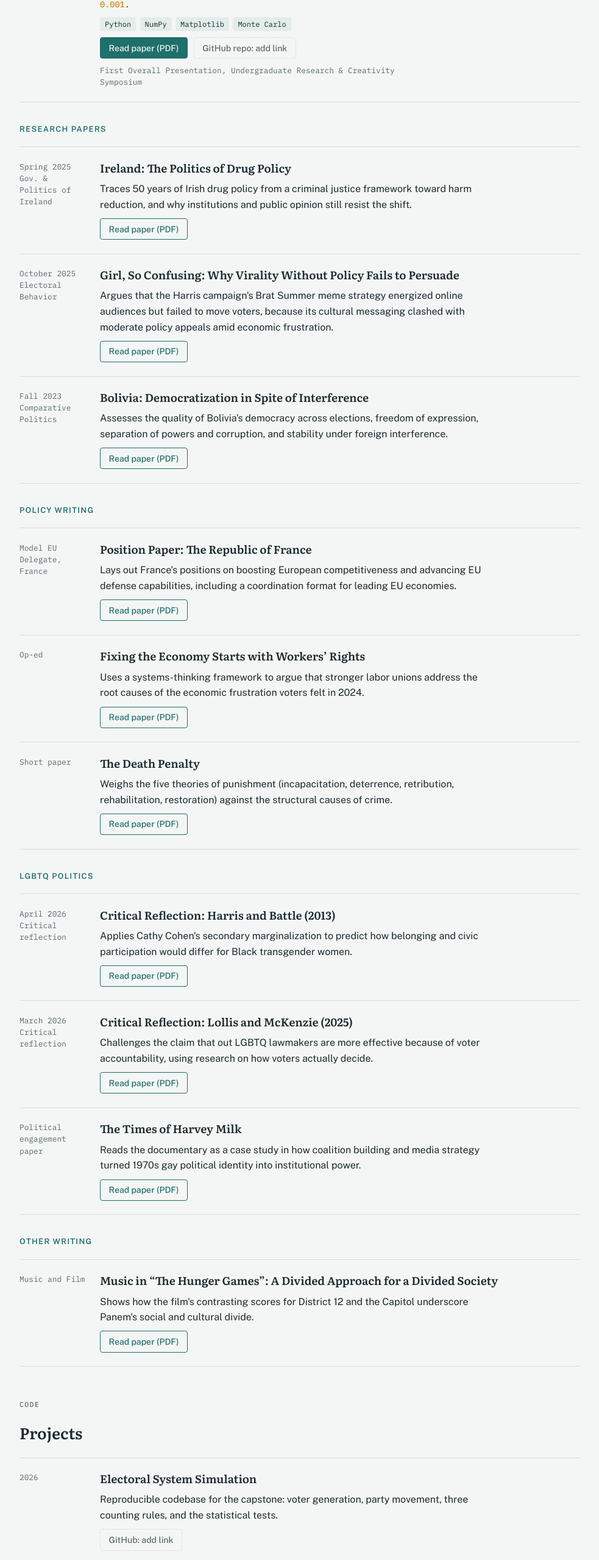
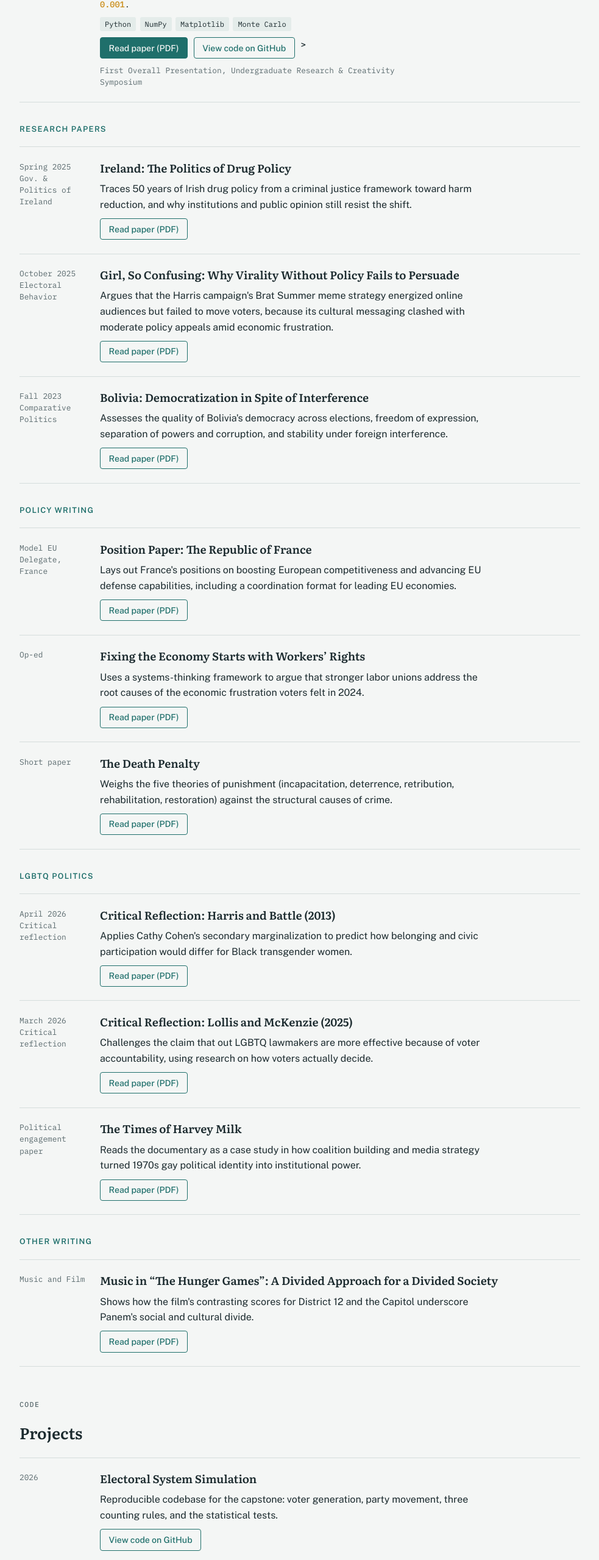
Before and after one commit to mwsobotka/marrissobotka, a plain HTML site: page index.html in a window 1280 px wide. Shown: the part 855-3413 px from the top of the page at 61% size, without its empty margins (148-1131 px from the left). Drawn offline with nearby package versions, Linux system fonts and the light colour scheme.

Commit message:
Update GitHub links in index.html

```diff
--- a/index.html
+++ b/index.html
@@ -77,7 +77,7 @@ footer{font-size:.85rem;color:var(--muted)}
         <a class="btn primary" href="papers/Marris_Sobotka_Resume.pdf" target="_blank" rel="noopener">Resume (PDF)</a>
         <span>mwsobotka@gmail.com</span>
         <a href="https://www.linkedin.com/in/marris-sobotka" target="_blank" rel="noopener">LinkedIn</a>
-        <a class="pending-gh" href="#code">GitHub</a>
+        <a href="https://github.com/mwsobotka" target="_blank" rel="noopener">GitHub</a>
       </div>
     </div>
     <figure>
@@ -99,7 +99,7 @@ footer{font-size:.85rem;color:var(--muted)}
           <div class="tags"><span class="tag">Python</span><span class="tag">NumPy</span><span class="tag">Matplotlib</span><span class="tag">Monte Carlo</span></div>
           <div class="links">
             <a class="btn primary" href="papers/capstone-spatial-models.pdf" target="_blank" rel="noopener">Read paper (PDF)</a>
-            <span class="btn pending">GitHub repo: add link</span>
+                        <a class="btn" href="https://github.com/mwsobotka/capstone" target="_blank" rel="noopener">View code on GitHub</a>>
           </div>
           <p class="meta">First Overall Presentation, Undergraduate Research &amp; Creativity Symposium</p>
         </div>
@@ -208,8 +208,7 @@ footer{font-size:.85rem;color:var(--muted)}
         <div class="body">
           <h3>Electoral System Simulation</h3>
           <p>Reproducible codebase for the capstone: voter generation, party movement, three counting rules, and the statistical tests.</p>
-          <div class="links"><span class="btn pending">GitHub: add link</span></div>
-        </div>
+          <div class="links"><a class="btn" href="https://github.com/mwsobotka/capstone" target="_blank" rel="noopener">View code on GitHub</a></div>        </div>
       </article>
       <article class="entry">
         <div class="meta">2025<br>NLRB internship</div>
```
